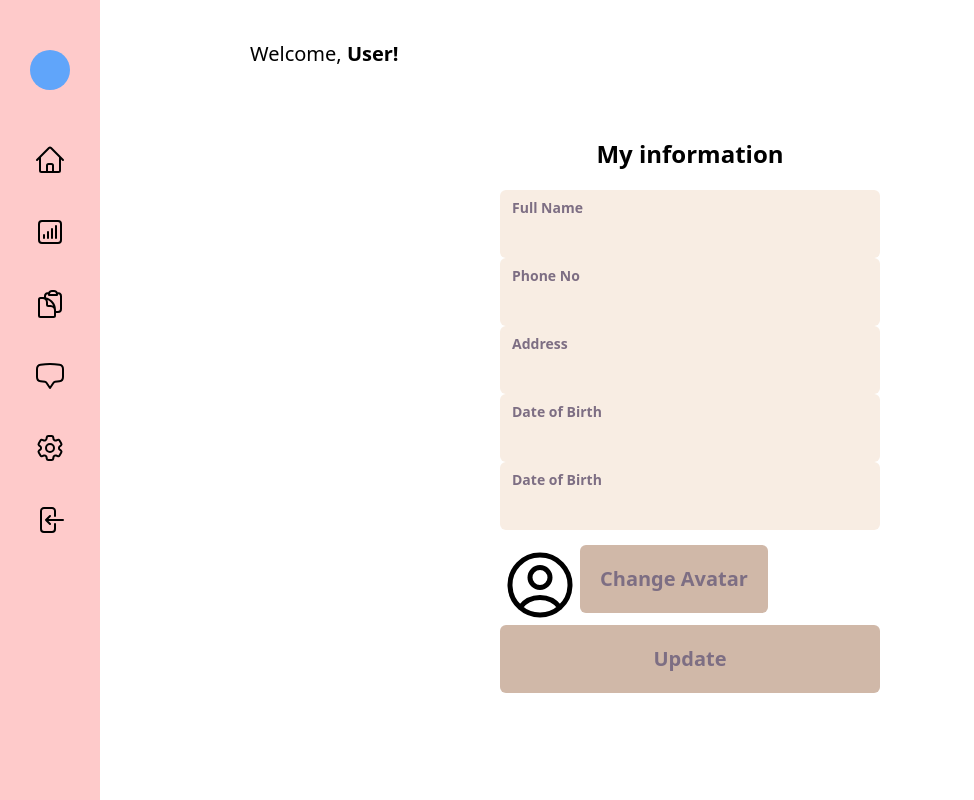
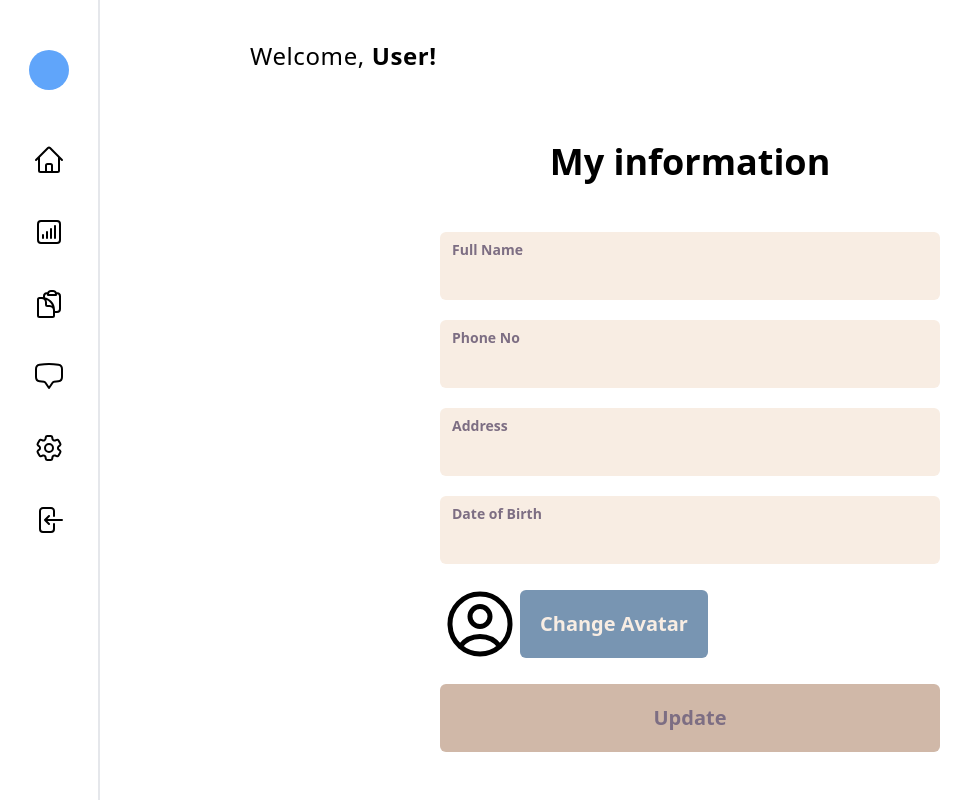
Before and after one commit to tonible14012002/Home-Security-System-frontend, a React (Create React App) app: page / in a window 1280 px wide. Shown: the whole page, without its empty margins (0-974 px from the left). Built offline with nearby package versions, Linux system fonts and the light colour scheme.

Commit message:
User homepage checked

```diff
--- a/src/index.css
+++ b/src/index.css
@@ -13,5 +13,5 @@ body {
 }
 
 .withHover {
-  @apply hover:opacity-80 cursor-pointer;
+  @apply hover:opacity-60 cursor-pointer;
 }
--- a/src/layouts/DefaultLayout/index.js
+++ b/src/layouts/DefaultLayout/index.js
@@ -3,7 +3,7 @@ import Sidebar from '../../components/Sidebar';
 const DefaultLayout = ({ children, ...props }) => {
   return (
     <div className="flex">
-      <div className="flex flex-col items-center p-4 gap-10 h-[100vh] w-[100%] max-w-[100px] bg-red-200">
+      <div className="flex flex-col items-center p-4 gap-10 h-[100vh] w-[100%] max-w-[100px] border-r-2">
         <Sidebar />
       </div>
       <div className="flex-1">{children}</div>
--- a/src/pages/Home/index.js
+++ b/src/pages/Home/index.js
@@ -1,35 +1,35 @@
-import Button from "../../components/Button"
+import Button from '../../components/Button';
 import InputField from '../../components/InputField';
-import {
-    UserCircleIcon
+import { UserCircleIcon } from '@heroicons/react/24/outline';
+const Home = () => {
+  return (
+    <div>
+      <div className="text-black px-10 tablet:px-[30px] desktop:px-[150px] pt-[40px] text-2xl tracking-wide">
+        Welcome, <span className="font-bold">User!</span>
+      </div>
+      <div className="flex flex-col items-center justify-center leading-normal">
+        <p className="font-bold text-4xl mb-[50px] mt-[70px] text-center">
+          My information
+        </p>
 
-} from '@heroicons/react/24/outline'
-const Home = () => {
-
-    return (
-        <div className ='text-black mx-[150px] mt-[40px] text-xl' >
-        Welcome, <span className = 'font-bold'>User!</span>
-
-            <div className='flex flex-col items-center justify-center ml-[250px] mr-[250px] mt-[70px] leading-normal'>
-            <p className='font-bold text-2xl mb-[20px]'>My information</p>
+        <form>
+          <div className="flex flex-col gap-5 max-w-[350px] tablet:min-w-[500px] mx-auto">
             <InputField field="Full Name" type="text" />
             <InputField field="Phone No" type="text" />
             <InputField field="Address" type="text" />
             <InputField field="Date of Birth" type="text" />
-            <InputField field="Date of Birth" type="text" />
-
-
-            <div class="flex w-full mt-[15px] ">
-            <UserCircleIcon className=" w-20 h-20" />
-            <div>
-            <Button primary text="Change Avatar" />
-            </div>
+            <div class="flex items-center w-full">
+              <UserCircleIcon className=" w-20 h-20" />
+              <div>
+                <Button text="Change Avatar" />
+              </div>
             </div>
             <Button primary text="Update" />
-            </div>
+          </div>
+        </form>
+      </div>
+    </div>
+  );
+};
 
-        </div>
-    )
-}
-
-export default Home
+export default Home;
```
